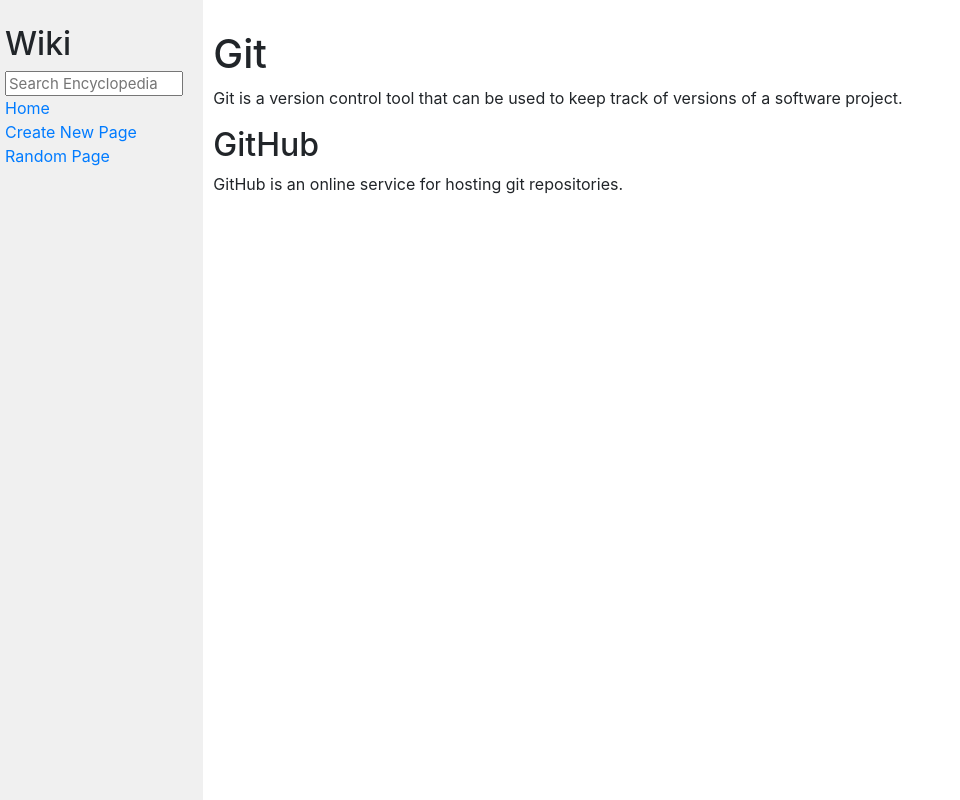
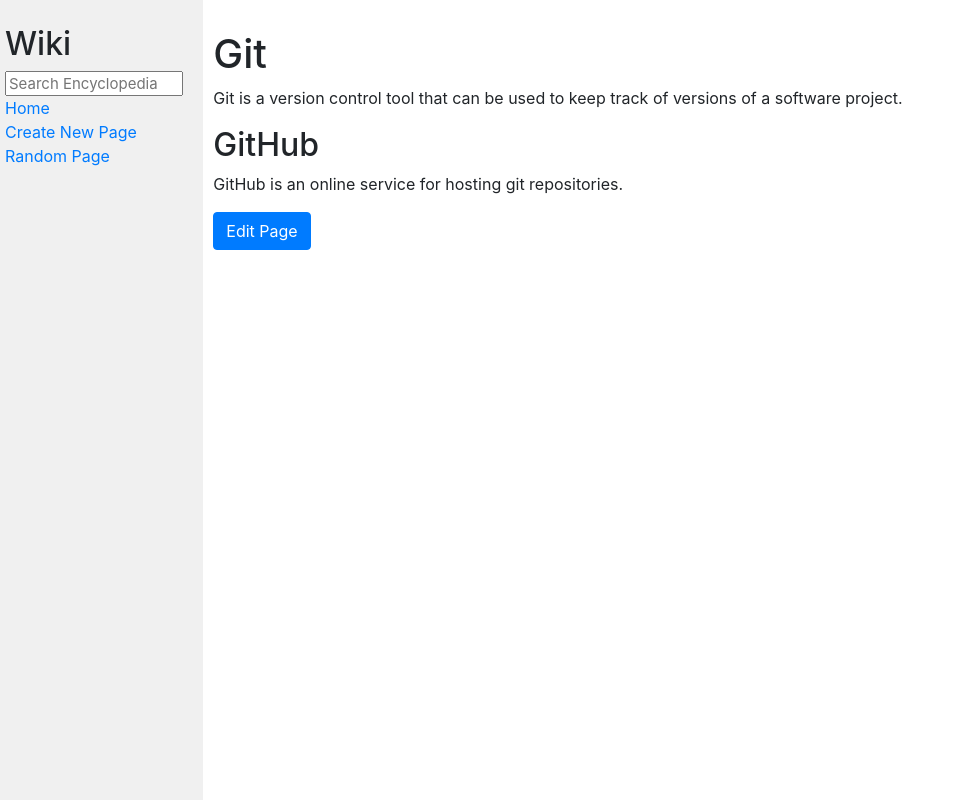
Before and after one commit to ujjwaluzu/cs50w-wiki, a Django app: page /wiki/Git in a window 1280 px wide. Shown: the whole page, without its empty margins (0-960 px from the left). Run offline with Django 3.2, Linux system fonts and the light colour scheme; some libraries are stand-ins or nearby versions.

Commit message:
working on edit page

```diff
--- a/encyclopedia/templates/encyclopedia/content.html
+++ b/encyclopedia/templates/encyclopedia/content.html
@@ -8,4 +8,7 @@
 
     {{ content|safe }}
 
+    <input type="submit" class="btn btn-primary w-20" value="Edit Page">
+
+
 {% endblock %}
```
